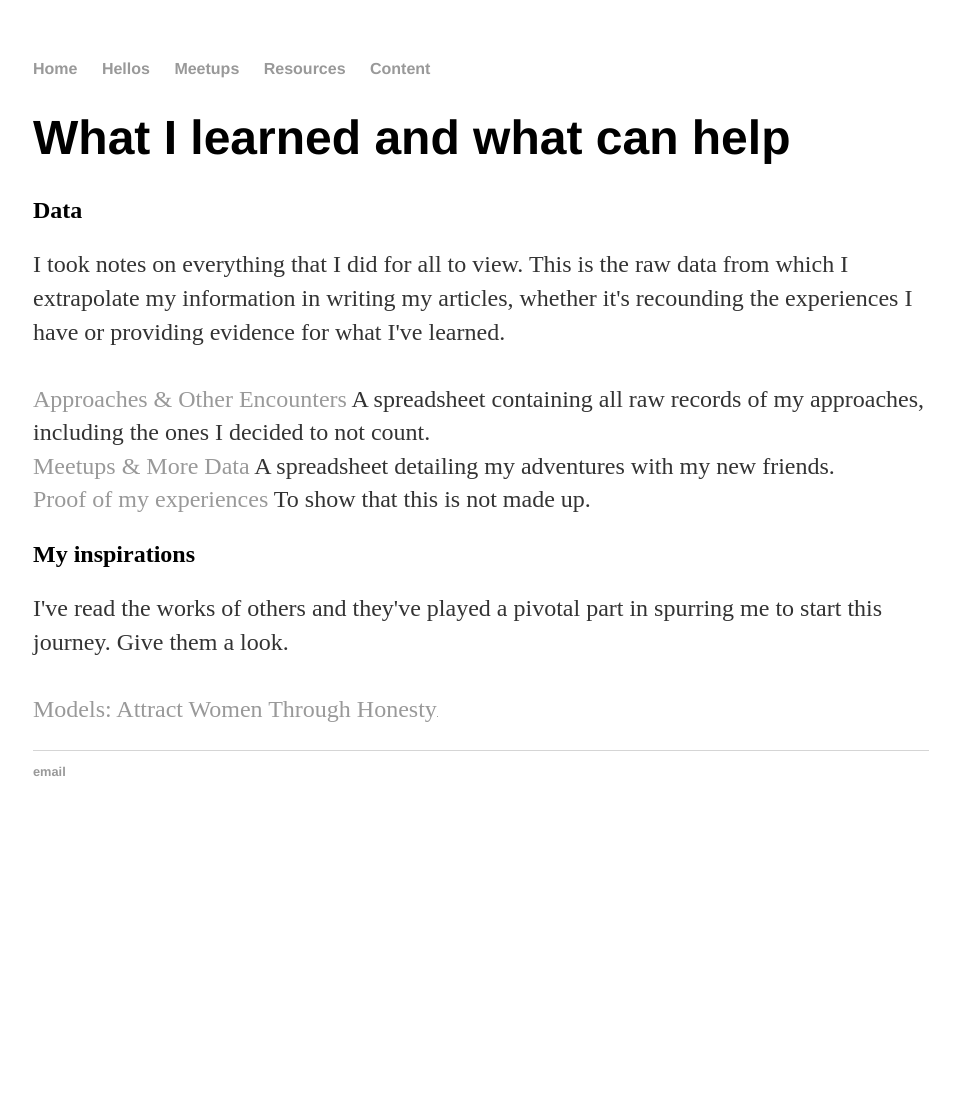
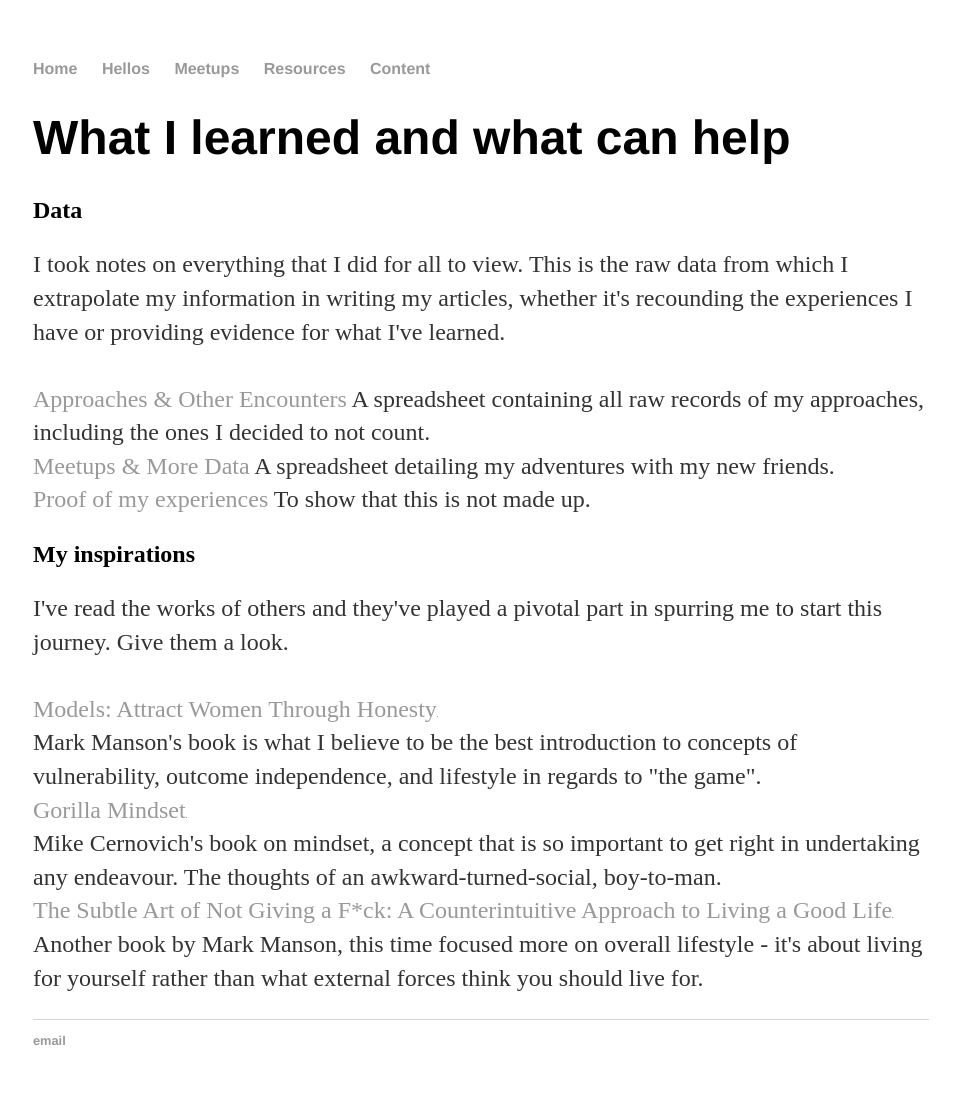
Before and after one commit to ahundredhellos/ahundredhellos.github.io, a Jekyll site: the page built from resources/index.html, in a window 1280 px wide. Shown: the whole page, without its empty margins (159-1119 px from the left). Built offline with Jekyll 4.4.1, drawn with Linux system fonts in a browser that asks for light colours; before the commit the page ends 900 px from its top, so only the background shows below that; grey boxes are pictures that could not be loaded.

Commit message:
Create index.html

```diff
--- a/resources/index.html
+++ b/resources/index.html
@@ -23,5 +23,16 @@ I've read the works of others and they've played a pivotal part in spurring me t
 <br>
 <br>
 <a target="_blank" href="https://www.amazon.com/gp/product/1463750358/ref=as_li_tl?ie=UTF8&camp=1789&creative=9325&creativeASIN=1463750358&linkCode=as2&tag=ahundredhello-20&linkId=3b04e11dbd5e8881acf9e038396cdfb9">Models: Attract Women Through  Honesty</a><img src="//ir-na.amazon-adsystem.com/e/ir?t=ahundredhello-20&l=am2&o=1&a=1463750358" width="1" height="1" border="0" alt="" style="border:none !important; margin:0px !important;" />
+<br>
+Mark Manson's book is what I believe to be the best introduction to concepts of vulnerability, outcome independence, and lifestyle in regards to "the game".
+<br>
+<a target="_blank" href="https://www.amazon.com/gp/product/1514672111/ref=as_li_tl?ie=UTF8&camp=1789&creative=9325&creativeASIN=1514672111&linkCode=as2&tag=ahundredhello-20&linkId=7decd638d7a214f364b07e508b020999">Gorilla Mindset</a><img src="//ir-na.amazon-adsystem.com/e/ir?t=ahundredhello-20&l=am2&o=1&a=1514672111" width="1" height="1" border="0" alt="" style="border:none !important; margin:0px !important;" />
+<br>
+Mike Cernovich's book on mindset, a concept that is so important to get right in undertaking any endeavour. The thoughts of an awkward-turned-social, boy-to-man.
+<br>
+<a target="_blank" href="https://www.amazon.com/gp/product/0062457713/ref=as_li_tl?ie=UTF8&camp=1789&creative=9325&creativeASIN=0062457713&linkCode=as2&tag=ahundredhello-20&linkId=d3bf989c7b5cb8ed0cd84cccabcd9065">The Subtle Art of Not Giving a F*ck: A Counterintuitive Approach to Living a Good Life</a><img src="//ir-na.amazon-adsystem.com/e/ir?t=ahundredhello-20&l=am2&o=1&a=0062457713" width="1" height="1" border="0" alt="" style="border:none !important; margin:0px !important;" />
+<br>
+Another book by Mark Manson, this time focused more on overall lifestyle - it's about living for yourself rather than what external forces think you should live for.
+
 
 </p>
```
